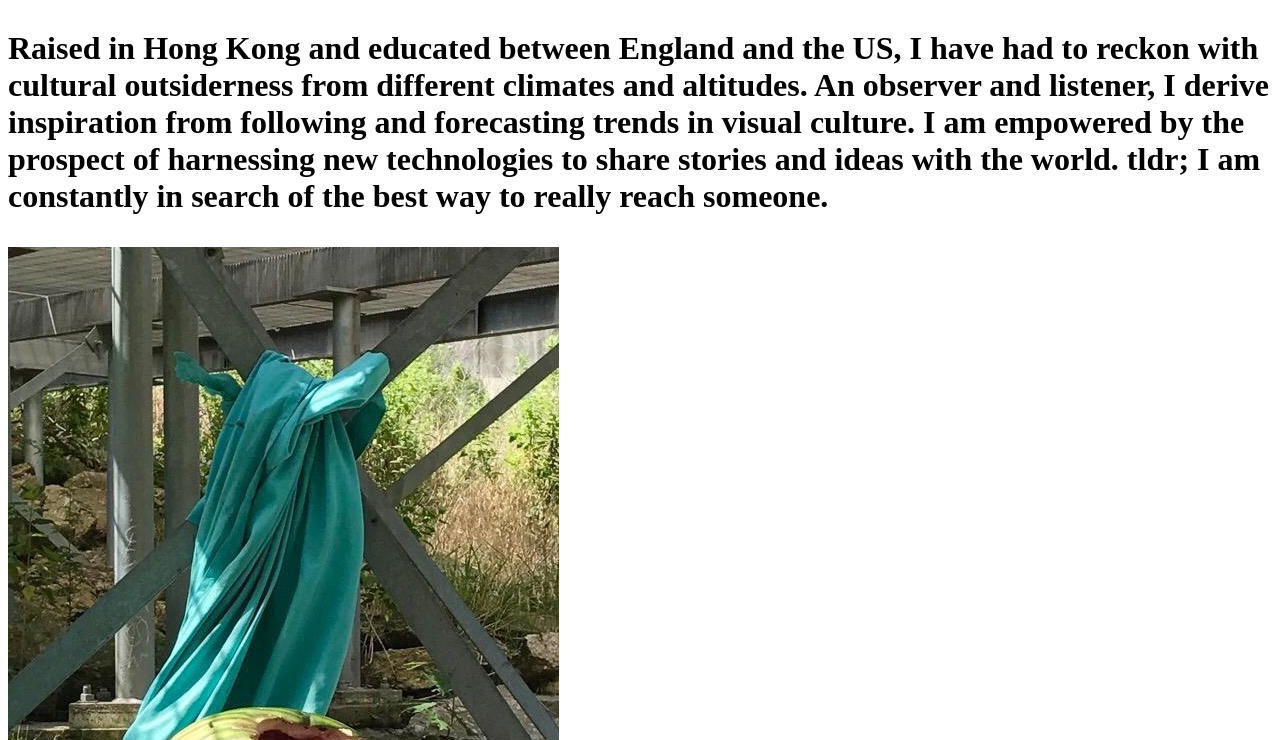
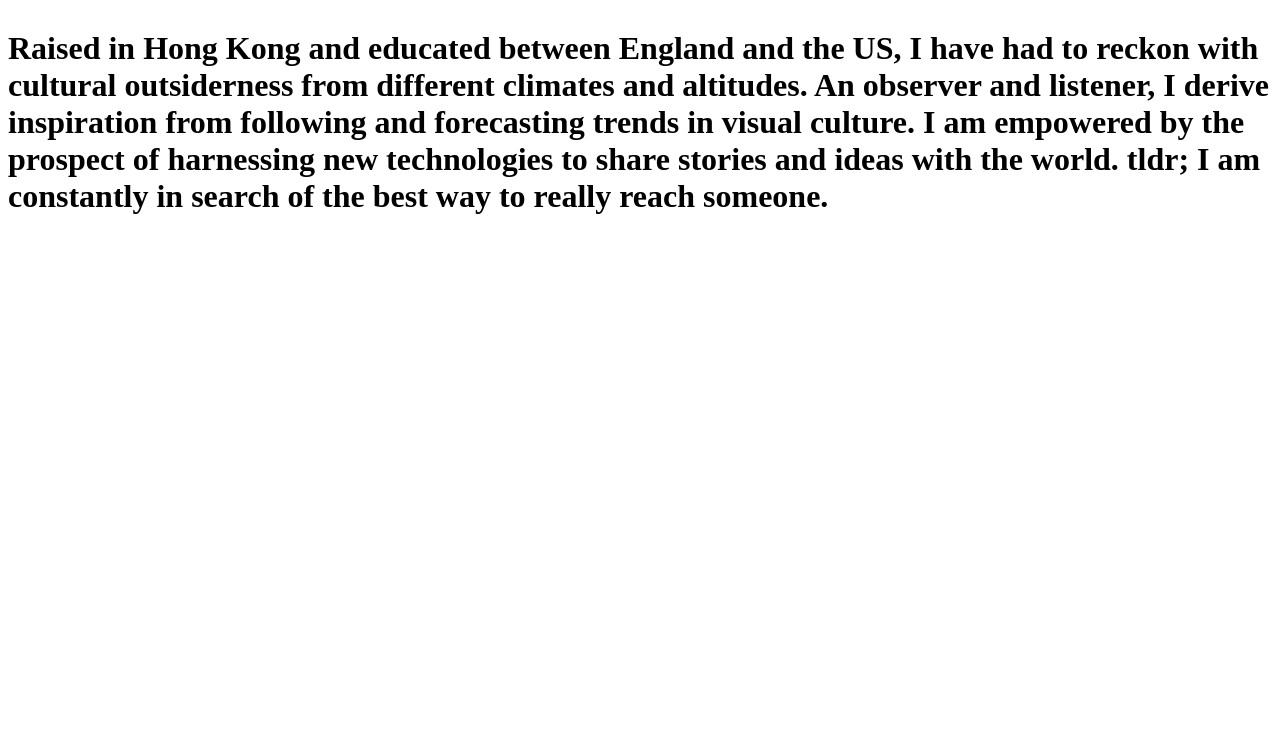
Before and after one commit to cjprk/cjprk.github.io, a plain HTML site: page about.html in a window 1280 px wide. Shown: the part 60-800 px from the top of the page. Drawn offline with Linux system fonts and the light colour scheme.

Commit message:
Update about.html

```diff
--- a/about.html
+++ b/about.html
@@ -15,6 +15,5 @@ tldr;
 I am constantly in search of the best way to really reach someone.
  </p>
 
- <img src="watermelon.jpg" alt="icon" class="center">
 </body>
 </html>
```
